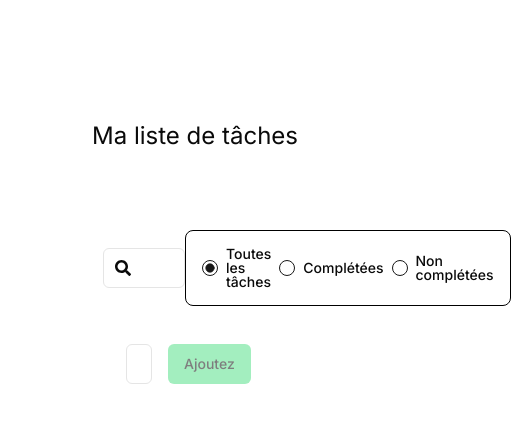
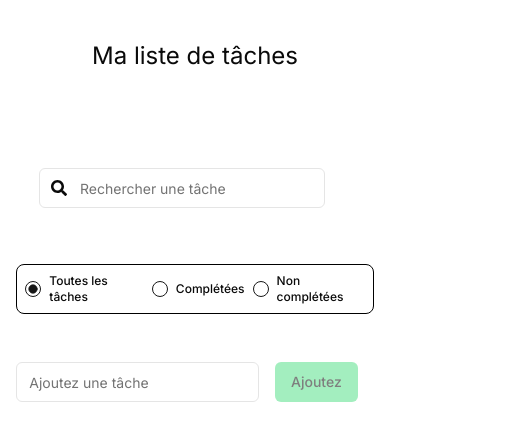
Before and after one commit to CedraCN04/todolist, a Next.js app: page / in a window 390 px wide. Shown: the top 440 px of the page, 511 px wide, since content can reach past the window. Built offline with nearby package versions, Linux system fonts and the light colour scheme.

Commit message:
ajout du responsive

```diff
--- a/components/widgets/addTask.tsx
+++ b/components/widgets/addTask.tsx
@@ -21,11 +21,12 @@ export const AddTask = ({ onAdd }: AddTaskProps) => {
   };
 
   return (
-    <div className="flex flex-row items-center justify-around w-3/5">
+    <div className="flex flex-row items-center justify-around w-11/12 lg:w-2/5">
       <Input
         placeholder="Ajoutez une tâche"
         value={title}
         onChange={handleChange}
+        className="my-4"
       />
       <Button
         onClick={handleAdd}
--- a/components/widgets/inputDescription.tsx
+++ b/components/widgets/inputDescription.tsx
@@ -16,7 +16,7 @@ export function Description({ task, addDescription }: DescriptionProps) {
   };
 
   return (
-    <div className="relative w-full flex flex-row justify-between items-center gap-2">
+    <div className="relative w-full flex flex-col lg:flex-row lg:justify-between items-center gap-2">
       <Input
         value={description}
         onChange={handleChange}
--- a/components/widgets/inputEdit.tsx
+++ b/components/widgets/inputEdit.tsx
@@ -17,12 +17,14 @@ export function EditTitle({ task, onEditTitle, onCancelEdit }: TitleProps) {
   };
 
   return (
-    <>
+    <div className="flex flex-col items-start gap-2 w-full lg:flex-row">
       <Input
         placeholder="Modifier la tâche"
         value={title}
         onChange={handleChange}
+        className="lg:w-9/12"
       />
+      <div className="flex flex-row justify-around w-full lg:gap-3 lg:w-1/6 lg:justify-between">
         <Button
           onClick={() => onEditTitle(title)}
           className=" bg-green-400 hover:bg-green-500 text-black"
@@ -36,6 +38,7 @@ export function EditTitle({ task, onEditTitle, onCancelEdit }: TitleProps) {
         >
           Annuler
         </Button>
-    </>
+      </div>
+    </div>
   );
 }
--- a/components/widgets/taskView.tsx
+++ b/components/widgets/taskView.tsx
@@ -41,11 +41,11 @@ export default function TaskView({
   return (
     <li
       className={cn(
-        "text-base border flex flex-col items-center border-gray-500 rounded-lg p-4 w-full",
+        "text-base border flex flex-col items-center border-gray-500 rounded-lg p-4 w-full lg:w-3/5",
         task.done ? "line-through" : ""
       )}
     >
-      <div className="w-full flex flex-row items-center justify-between">
+      <div className="w-full flex flex-col items-start gap-6 lg:flex-row lg:items-center lg:justify-between">
         <div className="flex flex-row justify-between items-center">
           <input
             type="checkbox"
@@ -60,7 +60,7 @@ export default function TaskView({
             )}
           </div>
         </div>
-        <div className="flex flex-row justify-between gap-4 ">
+        <div className="flex flex-row justify-between gap-4 self-center w-2/5">
           <Button
             className="bg-blue-400 hover:bg-blue-500 text-black"
             onClick={() => setIsEditing(true)}
--- a/components/widgets/view.tsx
+++ b/components/widgets/view.tsx
@@ -18,28 +18,34 @@ export default function View() {
 
   const filteredTasks = searchTask(tasks, searchTerm);
   return (
-    <main className="flex min-h-screen flex-col items-center gap-4 p-20">
+    <main className="flex min-h-screen flex-col items-center gap-4 w-full">
       <h1 className="text-2xl my-10">Ma liste de tâches</h1>
-      <div className="flex flex-row justify-around items-center w-4/5">
-        <div className="flex flex-row items-center gap-4 my-10">
+      <div className="w-full flex flex-col lg:flex-row lg:justify-around items-center lg:w-4/5">
+        <div className="flex flex-row items-center my-10 w-4/5 sm:w-[400px]">
           <SearchBar searchTerm={searchTerm} setSearchTerm={setSearchTerm} />
         </div>
         <RadioGroup
           defaultValue="all"
-          className="flex flex-row justify-between gap-2 items-center border border-black rounded-lg p-4 my-4"
+          className="flex flex-row p-2 justify-between items-center border border-black rounded-lg my-4 w-11/12 sm:w-[400px] lg:p-4 lg:text-sm"
           // @ts-ignore
           onClick={(e) => setFilter(e.target.value)}
         >
           <RadioGroupItem value="all" id="all" />
-          <Label htmlFor="all">Toutes les tâches</Label>
+          <Label htmlFor="all" className="text-xs">
+            Toutes les tâches
+          </Label>
           <RadioGroupItem value="completed" id="completed" />
-          <Label htmlFor="completed">Complétées</Label>
+          <Label htmlFor="completed" className="text-xs">
+            Complétées
+          </Label>
           <RadioGroupItem value="no-completed" id="no-completed" />
-          <Label htmlFor="no-completed">Non complétées</Label>
+          <Label htmlFor="no-completed" className="text-xs">
+            Non complétées
+          </Label>
         </RadioGroup>
       </div>
       <AddTask onAdd={addTask} />
-      <ul className="w-3/5 my-10 flex flex-col items-center gap-4">
+      <ul className="w-11/12 my-10 flex flex-col items-center gap-4 md:w-3/5">
         {filteredTasks
           .filter((task) => filterTasks(task, filter))
           .map((task) => (
```
Lines whose indentation alone changed are shown as unchanged.
